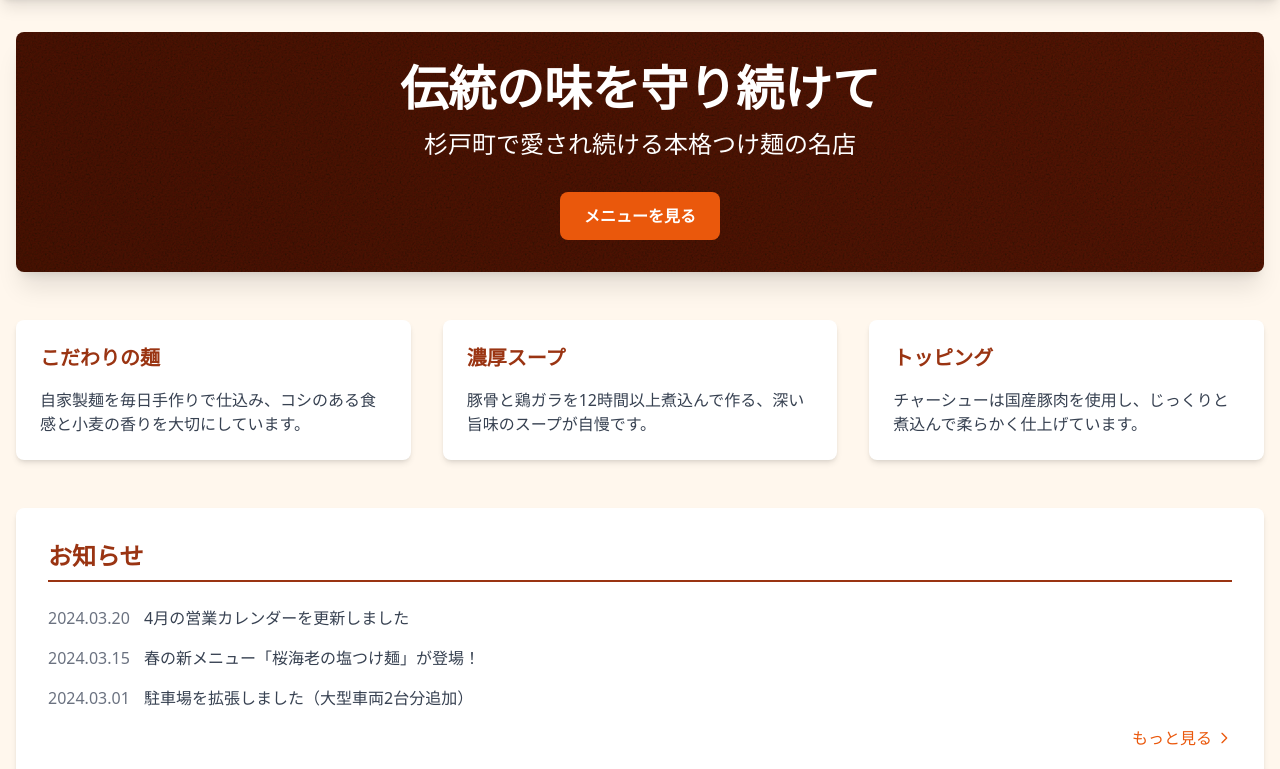
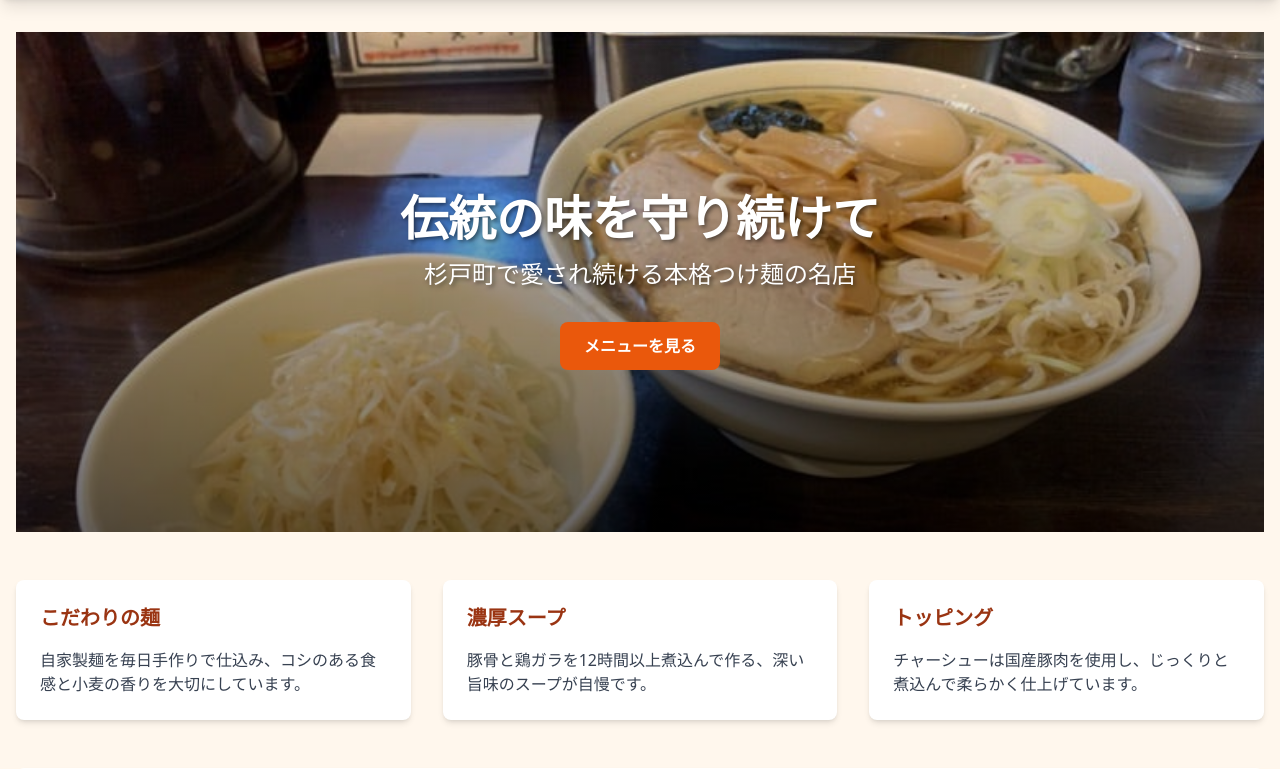
Before and after one commit to Novo-01/taishoken-shinoya, a Flask app: page / in a window 1280 px wide. Shown: the part 84-853 px from the top of the page. Run offline with Flask 3, Linux system fonts and the light colour scheme; style sheets or scripts are compiled from the project's sources.

Commit message:
indexにつく面の画像を追加

```diff
--- a/app/static/css/input.css
+++ b/app/static/css/input.css
@@ -11,3 +11,9 @@
     background-blend-mode: overlay;
   }
 }
+
+@layer utilities {
+  .text-shadow-lg {
+    text-shadow: 2px 2px 4px rgba(0, 0, 0, 0.5);
+  }
+}
--- a/app/templates/index.html
+++ b/app/templates/index.html
@@ -4,12 +4,18 @@
 
 {% block content %}
 <!-- ヒーローセクション -->
-<section class="wood-texture rounded-lg shadow-xl mb-12 p-8 text-center">
-    <h1 class="text-4xl md:text-5xl font-bold mb-4">伝統の味を守り続けて</h1>
-    <p class="text-xl md:text-2xl mb-8">杉戸町で愛され続ける本格つけ麺の名店</p>
-    <a href="/menu" class="bg-orange-600 hover:bg-orange-700 text-white font-bold py-3 px-6 rounded-lg transition duration-300 inline-block">
-        メニューを見る
-    </a>
+<section class="relative mb-12">
+    <div class="h-[500px] overflow-hidden">
+        <img src="{{ url_for('static', filename='images/tsukemen.jpg') }}" alt="特製つけ麺" class="w-full h-full object-cover">
+        <div class="absolute inset-0 bg-gradient-to-b from-transparent to-black opacity-60"></div>
+    </div>
+    <div class="absolute inset-0 flex flex-col justify-center items-center text-white">
+        <h1 class="text-4xl md:text-5xl font-bold mb-4 text-shadow-lg">伝統の味を守り続けて</h1>
+        <p class="text-xl md:text-2xl mb-8 text-shadow-lg">杉戸町で愛され続ける本格つけ麺の名店</p>
+        <a href="/menu" class="bg-orange-600 hover:bg-orange-700 text-white font-bold py-3 px-6 rounded-lg transition duration-300 inline-block">
+            メニューを見る
+        </a>
+    </div>
 </section>
 
 <!-- 特徴セクション -->
```
